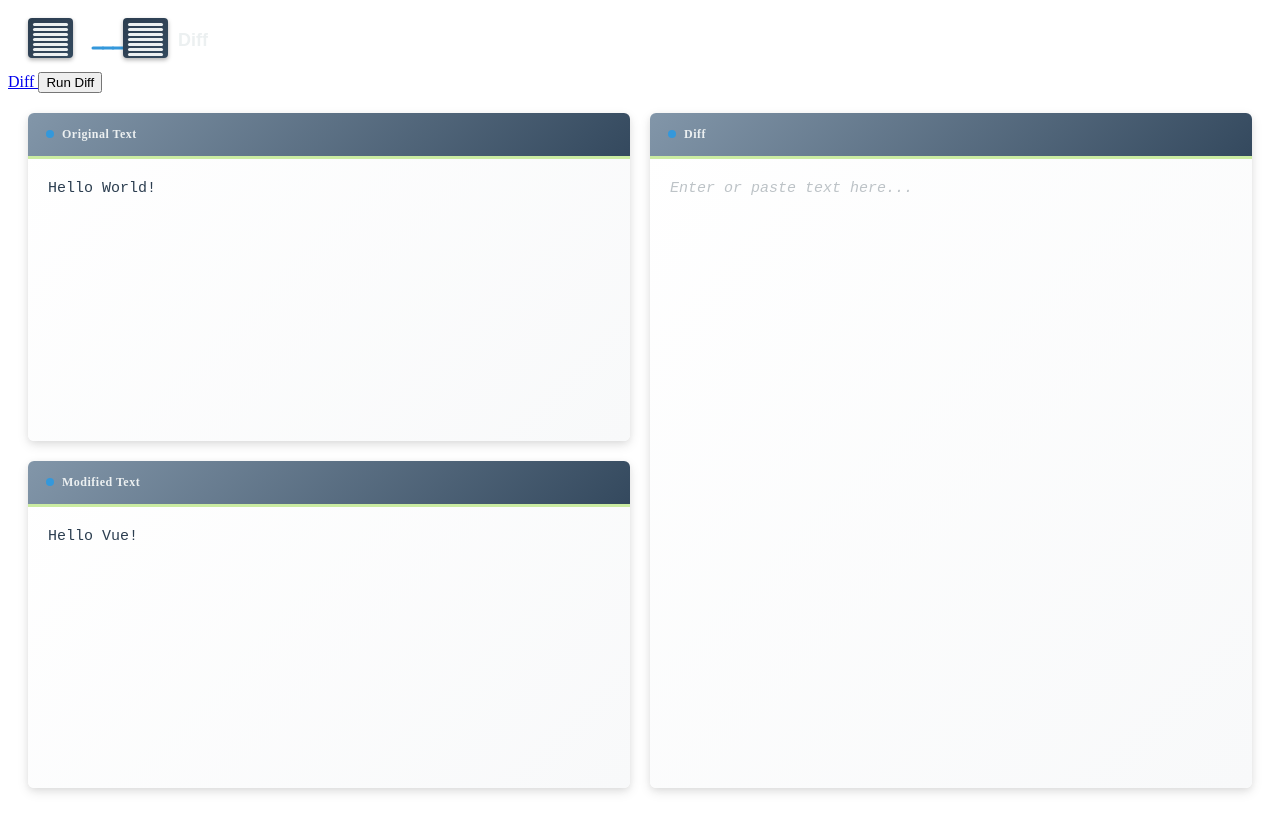
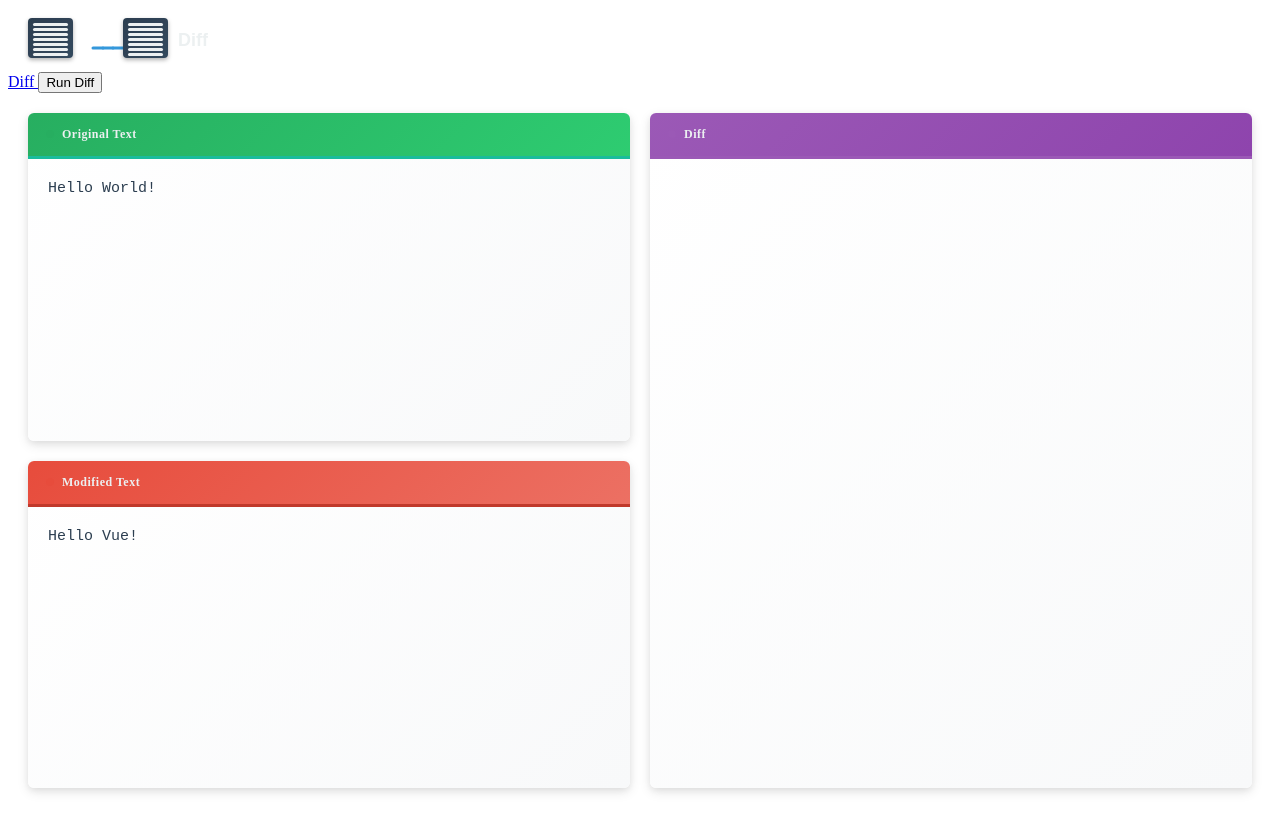
Before and after one commit to diamond2016/coding-challenge-125, a Vue app in the folder frontend/: page /diff-manager in a window 1280 px wide. Built offline with nearby package versions, Linux system fonts and the light colour scheme.

Commit message:
refactor: separate views && update DiffManagerTest

```diff
--- /dev/null
+++ b/frontend/src/components/DiffView.vue
@@ -0,0 +1,181 @@
+<template>
+  <div class="diff-container">
+    <div class="diff-header">
+      <span class="diff-label">{{ label }}</span>
+    </div>
+    <div class="diff-content" ref="diffContentRef">
+      <pre class="diff-text">{{ modelValue }}</pre>
+    </div>
+  </div>
+</template>
+
+<script setup lang="ts">
+import { ref, watch, onMounted } from 'vue';
+
+const props = withDefaults(defineProps<{
+  modelValue?: string;
+  label?: string;
+}>(), {
+  modelValue: '',
+  label: 'Diff',
+});
+
+const emit = defineEmits<{
+  (e: 'update:modelValue', value: string): void;
+}>();
+
+const diffContentRef = ref<HTMLElement | null>(null);
+
+// Parse and apply ANSI color codes
+const parseAndApplyColors = (text: string) => {
+  if (!text) return '';
+
+  let result = '';
+  let i = 0;
+
+  while (i < text.length) {
+    const escapeSequence = text.substring(i);
+    const ansiCodeMatch = escapeSequence.match(/^\\033\[(\d+)m/);
+
+    if (ansiCodeMatch) {
+      const code = parseInt(ansiCodeMatch[1], 10);
+      result += `<span class="ansi-code ansi-${code}" data-code="${code}">${text[i + ansiCodeMatch[0].length]}</span>`;
+      i += ansiCodeMatch[0].length;
+    } else {
+      result += text[i];
+      i++;
+    }
+  }
+
+  return result;
+};
+
+// Watch for modelValue changes and update display
+watch(() => props.modelValue, (newValue) => {
+  if (newValue !== null) {
+    emit('update:modelValue', newValue);
+  }
+}, { deep: true });
+
+// Apply color codes on mount and when content changes
+onMounted(() => {
+  if (diffContentRef.value && props.modelValue) {
+    diffContentRef.value.innerHTML = parseAndApplyColors(props.modelValue);
+  }
+});
+
+watch(() => props.modelValue, (newValue) => {
+  if (diffContentRef.value && newValue) {
+    diffContentRef.value.innerHTML = parseAndApplyColors(newValue);
+  }
+});
+</script>
+
+<style scoped>
+.diff-container {
+  display: flex;
+  flex-direction: column;
+  flex: 1;
+  min-width: 0;
+  border-radius: 6px;
+  overflow: hidden;
+  background: linear-gradient(135deg, #ffffff 0%, #f8f9fa 100%);
+  box-shadow: 0 4px 12px rgba(0, 0, 0, 0.1), 0 2px 6px rgba(0, 0, 0, 0.06);
+  transition: box-shadow 0.3s ease, transform 0.2s ease;
+}
+
+.diff-container:hover {
+  box-shadow: 0 6px 16px rgba(0, 0, 0, 0.15), 0 3px 8px rgba(0, 0, 0, 0.08);
+}
+
+.diff-container:focus-within {
+  transform: translateY(-2px);
+  box-shadow: 0 8px 20px rgba(44, 62, 80, 0.15), 0 4px 10px rgba(0, 0, 0, 0.1);
+}
+
+.diff-header {
+  padding: 14px 18px;
+  background: linear-gradient(135deg, #9b59b6 0%, #8e44ad 100%);
+  border-bottom: 3px solid #9b59b6;
+  display: flex;
+  align-items: center;
+  gap: 10px;
+}
+
+.diff-label {
+  font-weight: 600;
+  color: #ecf0f1;
+  font-size: 12px;
+  letter-spacing: 0.5px;
+}
+
+.diff-label::before {
+  content: '';
+  display: inline-block;
+  width: 8px;
+  height: 8px;
+  background-color: #9b59b6;
+  border-radius: 50%;
+  margin-right: 8px;
+}
+
+.diff-content {
+  flex: 1;
+  padding: 18px 20px;
+  overflow: auto;
+  background-color: transparent;
+  color: #2c3e50;
+}
+
+.diff-text {
+  margin: 0;
+  font-family: 'Fira Code', 'Courier New', 'Consolas', monospace;
+  font-size: 14px;
+  line-height: 1.6;
+  white-space: pre-wrap;
+  word-wrap: break-word;
+}
+
+/* ANSI Color Codes */
+.ansi-code {
+  font-weight: normal;
+}
+
+.ansi-31 {
+  color: #e74c3c;
+  background-color: #fadbd8;
+}
+
+.ansi-32 {
+  color: #27ae60;
+  background-color: #d5f5e3;
+}
+
+.ansi-36 {
+  color: #3498db;
+  background-color: #d6eaf8;
+}
+
+.ansi-37 {
+  color: #7f8c8d;
+  background-color: #f2f6f4;
+}
+
+.diff-content::-webkit-scrollbar {
+  width: 8px;
+}
+
+.diff-content::-webkit-scrollbar-track {
+  background: #f1f1f1;
+  border-radius: 4px;
+}
+
+.diff-content::-webkit-scrollbar-thumb {
+  background: #9b59b6;
+  border-radius: 4px;
+}
+
+.diff-content::-webkit-scrollbar-thumb:hover {
+  background: #8e44ad;
+}
+</style>
--- /dev/null
+++ b/frontend/src/components/Text1View.vue
@@ -0,0 +1,147 @@
+<template>
+  <div class="text-area-container text1-container">
+    <div class="text-area-header">
+      <span class="text-area-label">{{ label }}</span>
+    </div>
+    <textarea
+      class="text-area"
+      v-model="text"
+      :placeholder="placeholder"
+    ></textarea>
+  </div>
+</template>
+
+<script setup lang="ts">
+import { ref, watch } from 'vue';
+
+const props = withDefaults(defineProps<{
+  modelValue?: string;
+  label?: string;
+  placeholder?: string;
+}>(), {
+  modelValue: '',
+  label: 'Text',
+  placeholder: 'Enter or paste text here...',
+});
+
+const emit = defineEmits<{
+  (e: 'update:modelValue', value: string): void;
+}>();
+
+const text = ref(props.modelValue || '');
+
+watch(text, (newValue) => {
+  emit('update:modelValue', newValue);
+});
+
+// Sync with external changes
+watch(
+  () => props.modelValue,
+  (newValue) => {
+    if (newValue !== text.value) {
+      text.value = newValue;
+    }
+  }
+);
+</script>
+
+<style scoped>
+.text-area-container {
+  display: flex;
+  flex-direction: column;
+  flex: 1;
+  min-width: 0;
+  border-radius: 6px;
+  overflow: hidden;
+  background: linear-gradient(135deg, #ffffff 0%, #f8f9fa 100%);
+  box-shadow: 0 4px 12px rgba(0, 0, 0, 0.1), 0 2px 6px rgba(0, 0, 0, 0.06);
+  transition: box-shadow 0.3s ease, transform 0.2s ease;
+}
+
+.text-area-container:hover {
+  box-shadow: 0 6px 16px rgba(0, 0, 0, 0.15), 0 3px 8px rgba(0, 0, 0, 0.08);
+}
+
+.text-area-container:focus-within {
+  transform: translateY(-2px);
+  box-shadow: 0 8px 20px rgba(44, 62, 80, 0.15), 0 4px 10px rgba(0, 0, 0, 0.1);
+}
+
+.text-area-header {
+  padding: 14px 18px;
+  background: linear-gradient(135deg, #27ae60 0%, #2ecc71 100%);
+  border-bottom: 3px solid #1abc9c;
+  display: flex;
+  align-items: center;
+  gap: 10px;
+}
+
+.text-area-label {
+  font-weight: 600;
+  color: #ecf0f1;
+  font-size: 12px;
+  letter-spacing: 0.5px;
+}
+
+.text-area-label::before {
+  content: '';
+  display: inline-block;
+  width: 8px;
+  height: 8px;
+  background-color: #27ae60;
+  border-radius: 50%;
+  margin-right: 8px;
+}
+
+.text-area {
+  flex: 1;
+  width: 100%;
+  padding: 18px 20px;
+  border: none;
+  resize: none;
+  font-family: 'Fira Code', 'Courier New', 'Consolas', monospace;
+  font-size: 15px;
+  line-height: 1.6;
+  outline: none;
+  background-color: transparent;
+  color: #2c3e50;
+  transition: background-color 0.2s ease;
+}
+
+.text-area:focus {
+  background-color: #fafafa;
+}
+
+.text-area::placeholder {
+  color: #bdc3c7;
+  font-style: italic;
+}
+
+.text-area:disabled {
+  opacity: 0.6;
+  cursor: not-allowed;
+}
+
+.text-area::-webkit-scrollbar {
+  width: 8px;
+}
+
+.text-area::-webkit-scrollbar-track {
+  background: #f1f1f1;
+  border-radius: 4px;
+}
+
+.text-area::-webkit-scrollbar-thumb {
+  background: #27ae60;
+  border-radius: 4px;
+}
+
+.text-area::-webkit-scrollbar-thumb:hover {
+  background: #219a52;
+}
+
+.text-area ::selection {
+  background-color: #27ae60;
+  color: #ffffff;
+}
+</style>
--- /dev/null
+++ b/frontend/src/components/Text2View.vue
@@ -0,0 +1,147 @@
+<template>
+  <div class="text-area-container text2-container">
+    <div class="text-area-header">
+      <span class="text-area-label">{{ label }}</span>
+    </div>
+    <textarea
+      class="text-area"
+      v-model="text"
+      :placeholder="placeholder"
+    ></textarea>
+  </div>
+</template>
+
+<script setup lang="ts">
+import { ref, watch } from 'vue';
+
+const props = withDefaults(defineProps<{
+  modelValue?: string;
+  label?: string;
+  placeholder?: string;
+}>(), {
+  modelValue: '',
+  label: 'Text',
+  placeholder: 'Enter or paste text here...',
+});
+
+const emit = defineEmits<{
+  (e: 'update:modelValue', value: string): void;
+}>();
+
+const text = ref(props.modelValue || '');
+
+watch(text, (newValue) => {
+  emit('update:modelValue', newValue);
+});
+
+// Sync with external changes
+watch(
+  () => props.modelValue,
+  (newValue) => {
+    if (newValue !== text.value) {
+      text.value = newValue;
+    }
+  }
+);
+</script>
+
+<style scoped>
+.text-area-container {
+  display: flex;
+  flex-direction: column;
+  flex: 1;
+  min-width: 0;
+  border-radius: 6px;
+  overflow: hidden;
+  background: linear-gradient(135deg, #ffffff 0%, #f8f9fa 100%);
+  box-shadow: 0 4px 12px rgba(0, 0, 0, 0.1), 0 2px 6px rgba(0, 0, 0, 0.06);
+  transition: box-shadow 0.3s ease, transform 0.2s ease;
+}
+
+.text-area-container:hover {
+  box-shadow: 0 6px 16px rgba(0, 0, 0, 0.15), 0 3px 8px rgba(0, 0, 0, 0.08);
+}
+
+.text-area-container:focus-within {
+  transform: translateY(-2px);
+  box-shadow: 0 8px 20px rgba(44, 62, 80, 0.15), 0 4px 10px rgba(0, 0, 0, 0.1);
+}
+
+.text-area-header {
+  padding: 14px 18px;
+  background: linear-gradient(135deg, #e74c3c 0%, #ec7063 100%);
+  border-bottom: 3px solid #c0392b;
+  display: flex;
+  align-items: center;
+  gap: 10px;
+}
+
+.text-area-label {
+  font-weight: 600;
+  color: #ecf0f1;
+  font-size: 12px;
+  letter-spacing: 0.5px;
+}
+
+.text-area-label::before {
+  content: '';
+  display: inline-block;
+  width: 8px;
+  height: 8px;
+  background-color: #e74c3c;
+  border-radius: 50%;
+  margin-right: 8px;
+}
+
+.text-area {
+  flex: 1;
+  width: 100%;
+  padding: 18px 20px;
+  border: none;
+  resize: none;
+  font-family: 'Fira Code', 'Courier New', 'Consolas', monospace;
+  font-size: 15px;
+  line-height: 1.6;
+  outline: none;
+  background-color: transparent;
+  color: #2c3e50;
+  transition: background-color 0.2s ease;
+}
+
+.text-area:focus {
+  background-color: #fafafa;
+}
+
+.text-area::placeholder {
+  color: #bdc3c7;
+  font-style: italic;
+}
+
+.text-area:disabled {
+  opacity: 0.6;
+  cursor: not-allowed;
+}
+
+.text-area::-webkit-scrollbar {
+  width: 8px;
+}
+
+.text-area::-webkit-scrollbar-track {
+  background: #f1f1f1;
+  border-radius: 4px;
+}
+
+.text-area::-webkit-scrollbar-thumb {
+  background: #e74c3c;
+  border-radius: 4px;
+}
+
+.text-area::-webkit-scrollbar-thumb:hover {
+  background: #c0392b;
+}
+
+.text-area ::selection {
+  background-color: #e74c3c;
+  color: #ffffff;
+}
+</style>
--- a/frontend/src/views/DiffManager.vue
+++ b/frontend/src/views/DiffManager.vue
@@ -22,9 +22,9 @@
 <script setup lang="ts">
   import { ref, onMounted } from 'vue';
   import AppHeader from '@/components/AppHeader.vue';
-  import Text1View from '@/components/TextView.vue';
-  import Text2View from '@/components/TextView.vue';
-  import DiffView from '@/components/TextView.vue';
+  import Text1View from '@/components/Text1View.vue';
+  import Text2View from '@/components/Text2View.vue';
+  import DiffView from '@/components/DiffView.vue';
 
   // all for api dif-prettyp
   import { DefaultApi } from '@/api/client/api'
```
Also changed, not shown: 1 other file (tests, documents, lock files or other folders).
